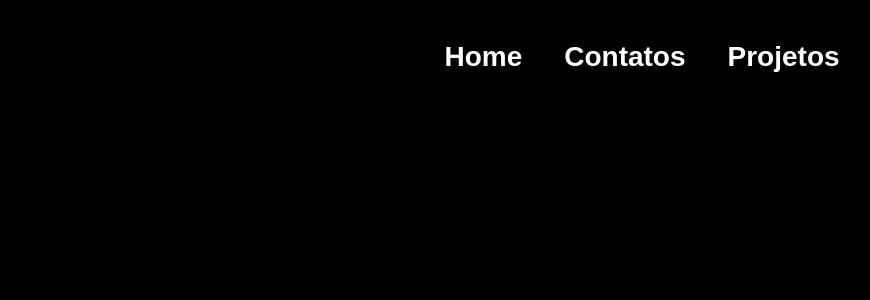
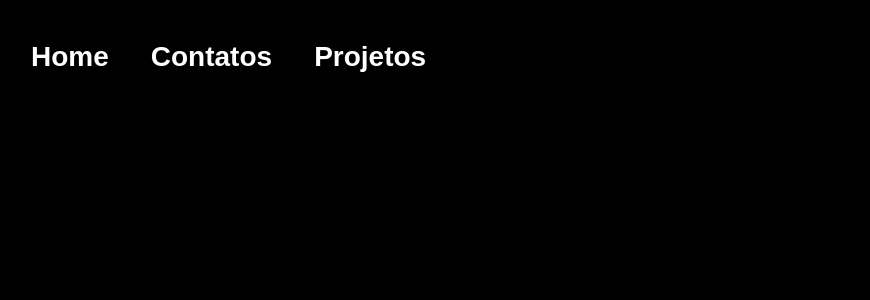
Before and after one commit to ighorsantiago/portfolio, a React (Vite) app: page / in a window 1280 px wide. Shown: the top 300 px of the page, without its empty margins (13-883 px from the left). Built offline with nearby package versions, Linux system fonts and the light colour scheme.

Commit message:
Display flex

```diff
--- a/index.html
+++ b/index.html
@@ -4,7 +4,7 @@
     <meta charset="UTF-8" />
     <link rel="icon" type="image/svg+xml" href="/vite.svg" />
     <meta name="viewport" content="width=device-width, initial-scale=1.0" />
-    <title>Vite + React</title>
+    <title>Portfolio</title>
   </head>
   <body>
     <div id="root"></div>
--- a/package.json
+++ b/package.json
@@ -24,6 +24,7 @@
     "eslint-plugin-react": "^7.32.2",
     "eslint-plugin-react-hooks": "^4.6.0",
     "eslint-plugin-react-refresh": "^0.3.4",
+    "gh-pages": "^5.0.0",
     "vite": "^4.3.9"
   }
 }
--- a/src/global.css
+++ b/src/global.css
@@ -5,6 +5,7 @@
 } */
 
 body {
+    display: flex;
     background-color: #000;
     color: #fff
 }
```
Also changed, not shown: 1 other file (tests, documents, lock files or other folders).
